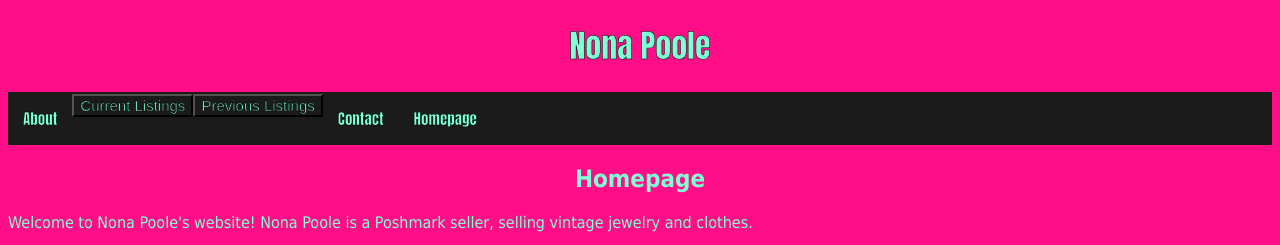
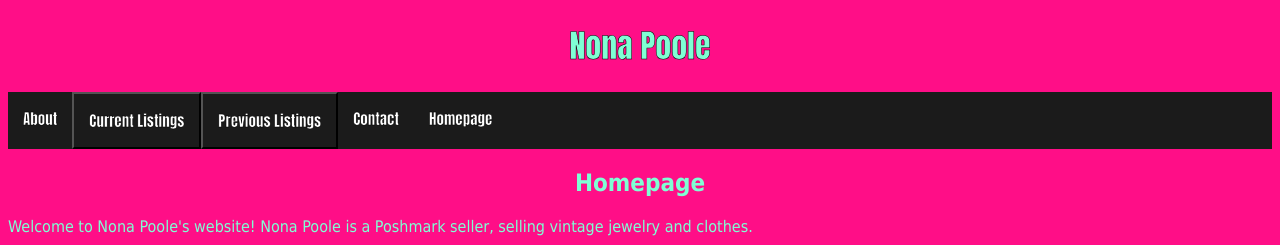
Before and after one commit to wpoole4/wpoole4.github.io, a plain HTML site: page client_project/index.html in a window 1280 px wide. Shown: the top 245 px of the page. Drawn offline with Linux system fonts and the light colour scheme.

Commit message:
Update default.css

```diff
--- a/client_project/styles/default.css
+++ b/client_project/styles/default.css
@@ -29,7 +29,7 @@ footer {
 .navigation a{
   float: left;
   font-size: 15px;
-  color: aquamarine;
+  color: white;
   text-align: center;
   text-decoration: none;
   padding: 15px 15px;
@@ -41,8 +41,10 @@ footer {
 .subnavigation .subnavbutton {
   font-size: 15px;
   outline: none;
-  color: aquamarine;
+  color: white;
   background-color: rgb(27, 27, 27);
+  padding: 15px 15px;
+  font-family: Impact, Haettenschweiler, 'Arial Narrow Bold', sans-serif;
   margin: 0;
 }
 
@@ -54,7 +56,7 @@ footer {
   float: left;
   width: 100%;
   text-decoration: none;
-  color: aquamarine;
+  color: white;
   background-color: rgb(27, 27, 27);
   display: none;
   position: absolute;
@@ -63,7 +65,7 @@ footer {
 }
 .subnavigation-content a{
   float: left;
-  color: aquamarine;
+  color: white;
   text-decoration: none;
 }
 .subnavigation-content a:hover {
```
